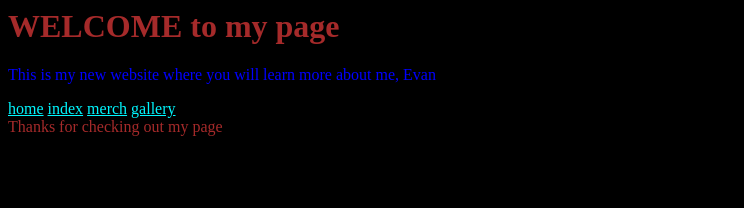
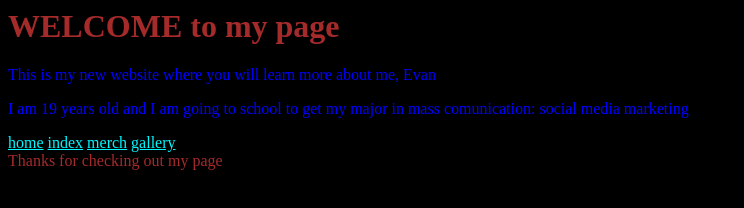
Before and after one commit to Evanscool/web-project-1, a plain HTML site: page home.html in a window 1280 px wide. Shown: the whole page, without its empty margins (0-744 px from the left). Drawn offline with Linux system fonts and the light colour scheme.

Commit message:
initiate commit

```diff
--- a/home.html
+++ b/home.html
@@ -8,6 +8,7 @@
     <body>
         <h1>WELCOME to my page</h1>
         <p>This is my new website where you will learn more about me, Evan</p>
+        <p>I am 19 years old and I am going to school to get my major in mass comunication: social media marketing</p>
 
         <body bgcolor="black">
 
```
